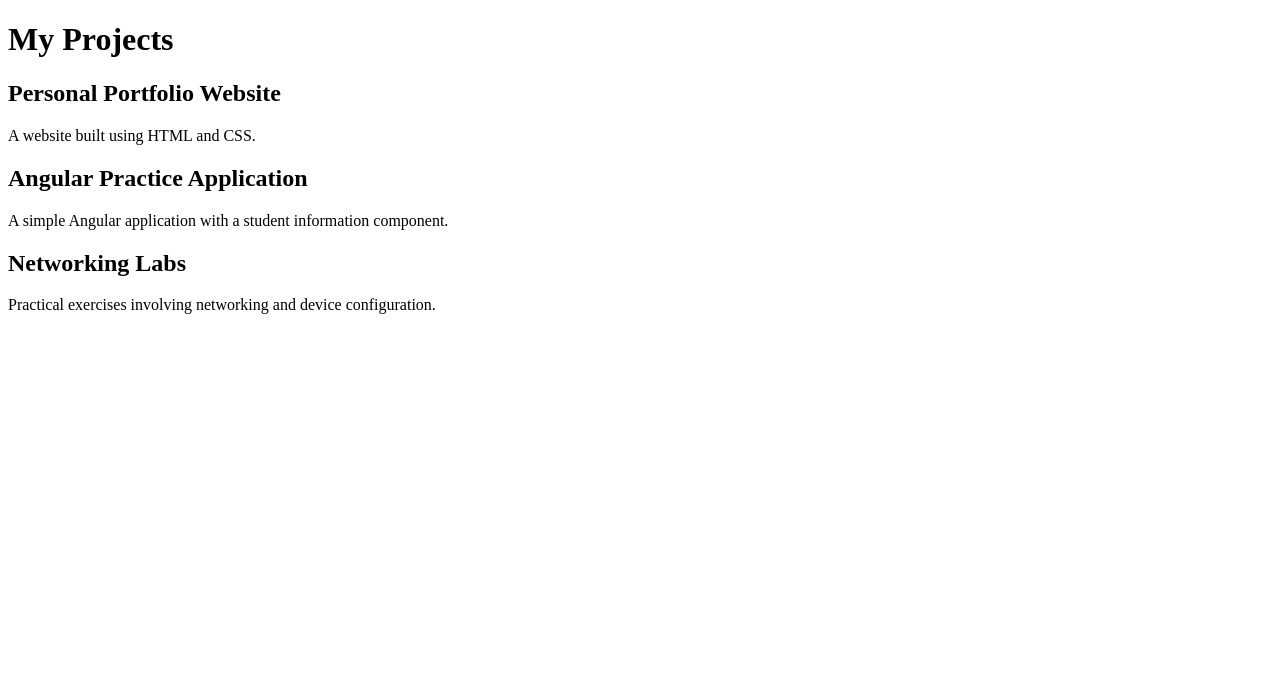
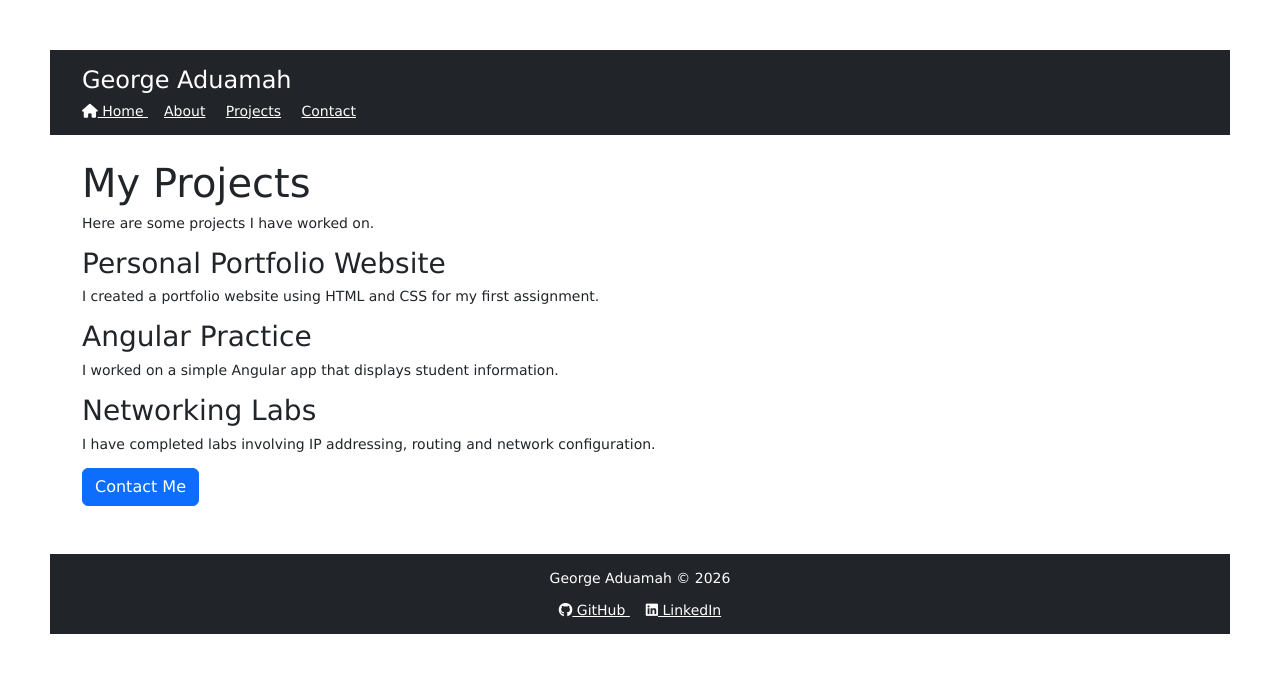
Before and after one commit to goaduamah/express-portfolio, a Node server app: page /projects in a window 1280 px wide. Shown: the top 673 px of the page. Run offline with Node 20, Linux system fonts and the light colour scheme.

Commit message:
updated projects page

```diff
--- a/views/projects.ejs
+++ b/views/projects.ejs
@@ -1,19 +1,19 @@
-<!DOCTYPE html>
-<html lang="en">
-<head>
-  <meta charset="UTF-8">
-  <title><%= title %></title>
-</head>
-<body>
-  <h1>My Projects</h1>
 
-  <h2>Personal Portfolio Website</h2>
-  <p>A website built using HTML and CSS.</p>
+<%- include('partials/header') %>
 
-  <h2>Angular Practice Application</h2>
-  <p>A simple Angular application with a student information component.</p>
+<h1>My Projects</h1>
 
-  <h2>Networking Labs</h2>
-  <p>Practical exercises involving networking and device configuration.</p>
-</body>
-</html>
+<p>Here are some projects I have worked on.</p>
+
+<h3>Personal Portfolio Website</h3>
+<p>I created a portfolio website using HTML and CSS for my first assignment.</p>
+
+<h3>Angular Practice</h3>
+<p>I worked on a simple Angular app that displays student information.</p>
+
+<h3>Networking Labs</h3>
+<p>I have completed labs involving IP addressing, routing and network configuration.</p>
+
+<a href="/contact" class="btn btn-primary">Contact Me</a>
+
+<%- include('partials/footer') %>
```
